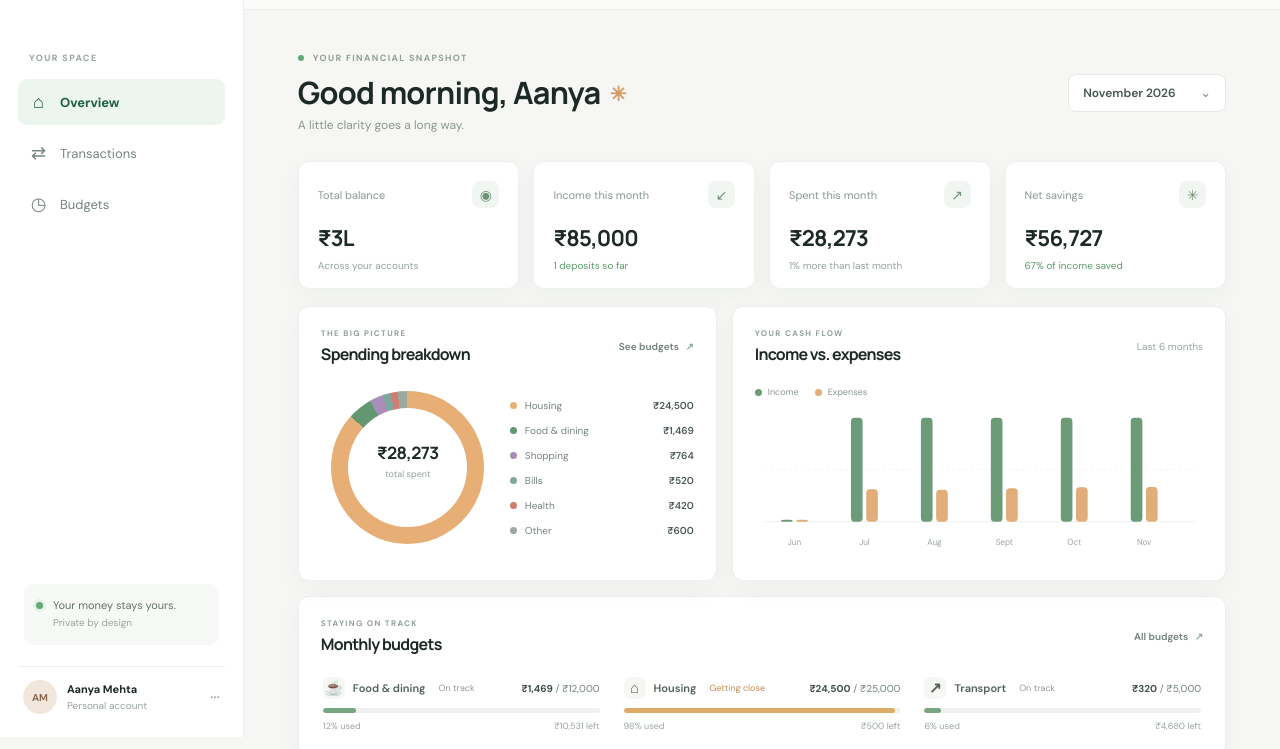
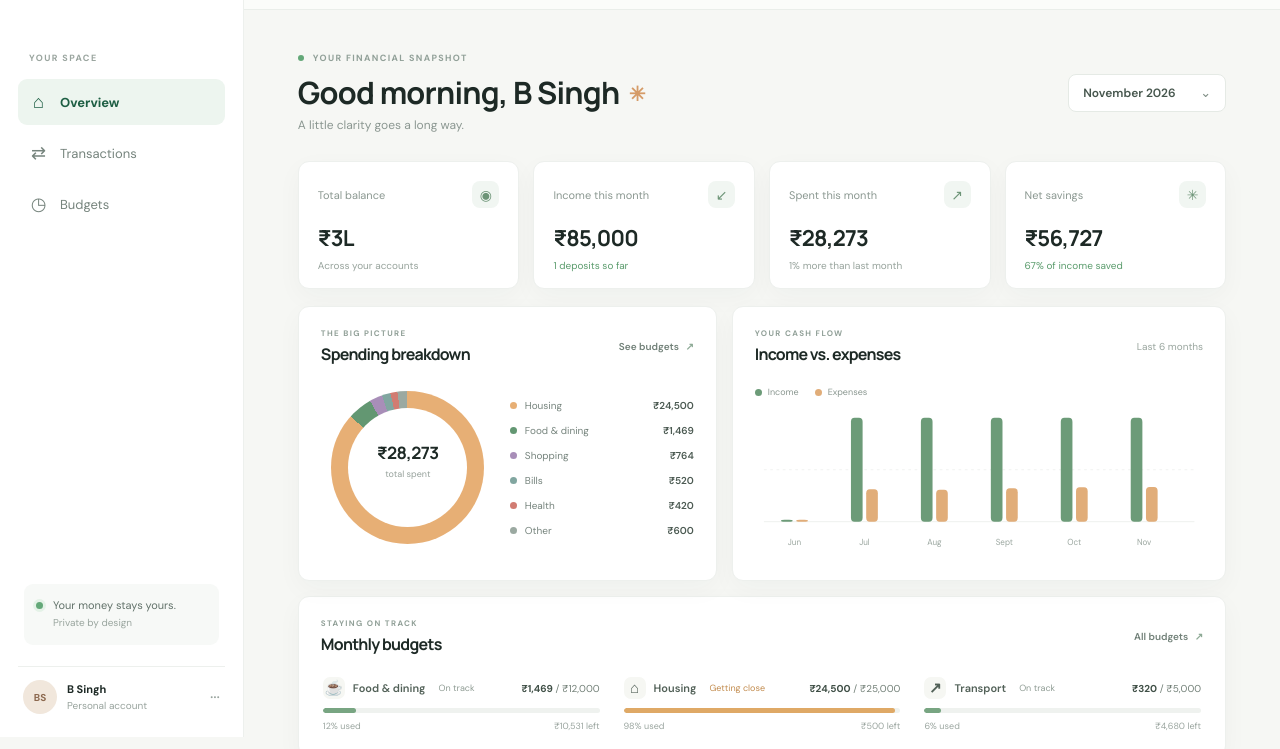
Before and after one commit to Bhupendra2016/devops_be10x, a plain HTML site: page index.html in a window 1280 px wide. Shown: the part 63-812 px from the top of the page. Drawn offline with Linux system fonts and the light colour scheme.

Commit message:
Update profile name to B Singh
Co-authored-by: Copilot <223556219+Copilot@users.noreply.github.com>

```diff
--- a/index.html
+++ b/index.html
@@ -27,7 +27,7 @@
       <div class="sidebar-bottom">
         <div class="privacy-note"><span class="privacy-dot"></span><span>Your money stays yours.<br><small>Private by design</small></span></div>
         <button class="profile-button" type="button" aria-label="Account settings">
-          <span class="avatar">AM</span><span class="profile-copy"><strong>Aanya Mehta</strong><small>Personal account</small></span><span class="profile-more">···</span>
+          <span class="avatar">BS</span><span class="profile-copy"><strong>B Singh</strong><small>Personal account</small></span><span class="profile-more">···</span>
         </button>
       </div>
     </aside>
@@ -47,7 +47,7 @@
           <div class="welcome-row">
             <div>
               <p class="eyebrow"><span class="live-dot"></span>YOUR FINANCIAL SNAPSHOT</p>
-              <h1>Good morning, Aanya <span class="wave">✳</span></h1>
+              <h1>Good morning, B Singh <span class="wave">✳</span></h1>
               <p class="subheading">A little clarity goes a long way.</p>
             </div>
             <label class="month-select-wrap">
```
